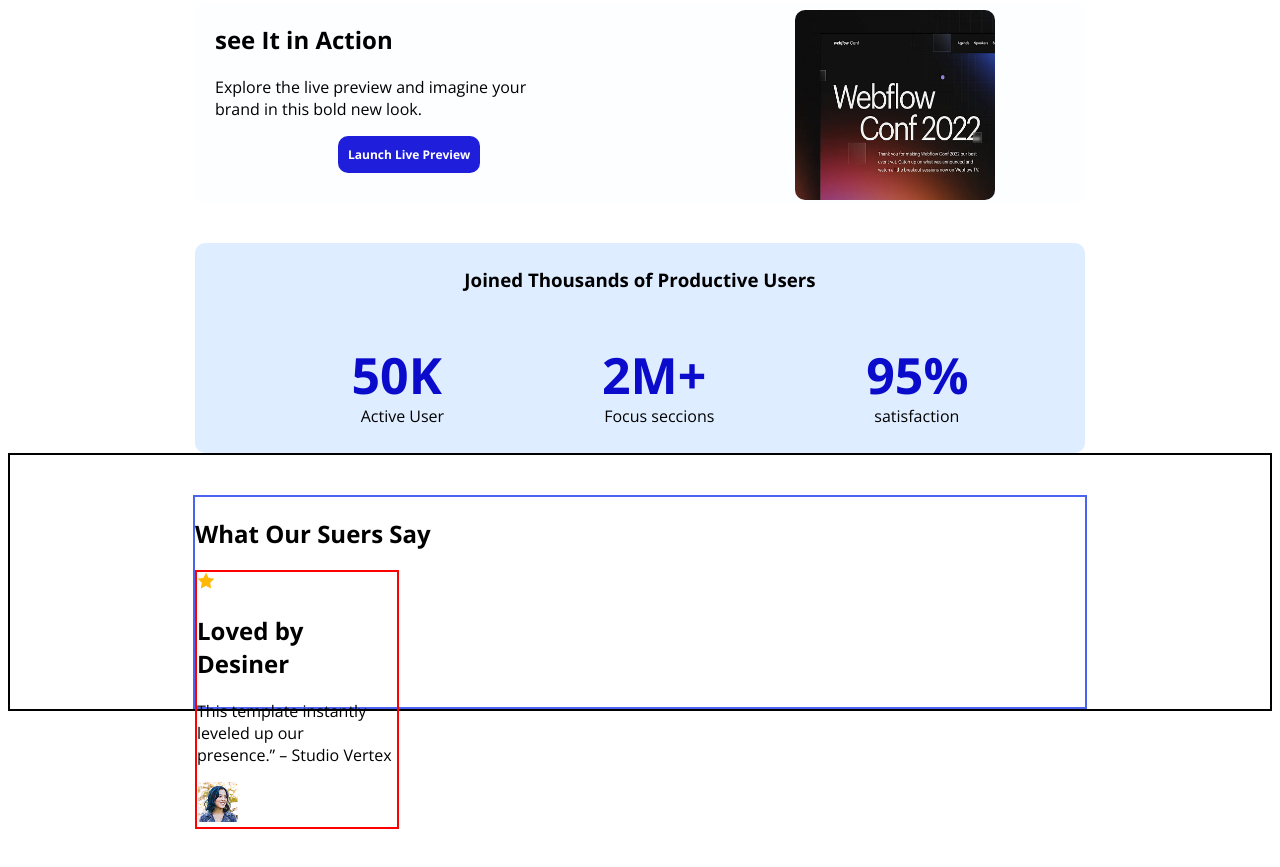
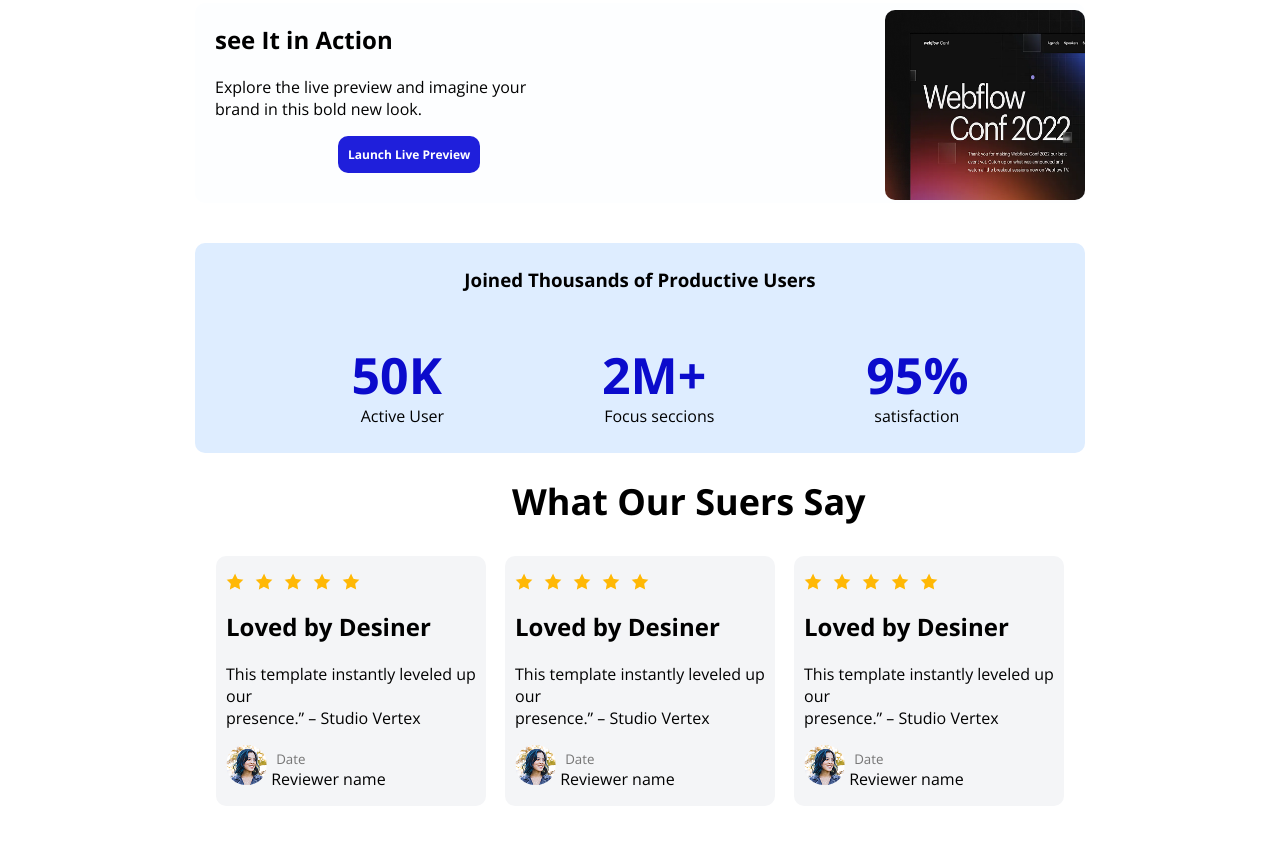
Before and after one commit to fahimshariaranik/first-asseinment, a plain HTML site: page index.html in a window 1280 px wide. Shown: the part 495-1362 px from the top of the page. Before the commit the page ends 1324 px from the top, so only its background shows below. Drawn offline with nearby package versions, Linux system fonts and the light colour scheme; a web font is replaced by a local one.

Commit message:
added the some body section

```diff
--- a/index.html
+++ b/index.html
@@ -67,14 +67,61 @@
 <!--second section end-->
 
                <!--third section start-->
+                <h1 class="what">What Our Suers Say</h1>
 <main class="thr">
+
     <section class="desi">
-<h1>What Our Suers Say</h1>
+
 <div class="card">
+    <div class="imgposition">   <img class="img3" src="B12A01-landing-launchpad/Assets/icon-star.png" >
+      <img class="img3" src="B12A01-landing-launchpad/Assets/icon-star.png" >
+        <img class="img3" src="B12A01-landing-launchpad/Assets/icon-star.png" >
+  <img class="img3" src="B12A01-landing-launchpad/Assets/icon-star.png" >
     <img class="img3" src="B12A01-landing-launchpad/Assets/icon-star.png" >
-    <h1>Loved by Desiner</h1>
+
+</div>
+    <h2>Loved by Desiner</h1>
     <p> This template instantly leveled up our <br> presence.” – Studio Vertex</p>
     <img class="img4" src="B12A01-landing-launchpad/Assets/avatar.png" >
+        <input type="text" name="" placeholder="Date">
+    <label for="">Reviewer name</label>
+
+
+</div>
+
+</div>
+
+<div class="card">
+<div class="imgposition">   <img class="img3" src="B12A01-landing-launchpad/Assets/icon-star.png" >
+      <img class="img3" src="B12A01-landing-launchpad/Assets/icon-star.png" >
+        <img class="img3" src="B12A01-landing-launchpad/Assets/icon-star.png" >
+  <img class="img3" src="B12A01-landing-launchpad/Assets/icon-star.png" >
+    <img class="img3" src="B12A01-landing-launchpad/Assets/icon-star.png" >
+
+</div>
+
+    <h2>Loved by Desiner</h1>
+    <p> This template instantly leveled up our <br> presence.” – Studio Vertex</p>
+    <img class="img4" src="B12A01-landing-launchpad/Assets/avatar.png" >
+   <input type="text" name="" placeholder="Date">
+    <label for="">Reviewer name</label>
+
+</div>
+
+<div class="card">
+  <div class="imgposition">   <img class="img3" src="B12A01-landing-launchpad/Assets/icon-star.png" >
+      <img class="img3" src="B12A01-landing-launchpad/Assets/icon-star.png" >
+        <img class="img3" src="B12A01-landing-launchpad/Assets/icon-star.png" >
+  <img class="img3" src="B12A01-landing-launchpad/Assets/icon-star.png" >
+    <img class="img3" src="B12A01-landing-launchpad/Assets/icon-star.png" >
+
+</div>
+    <h2>Loved by Desiner</h1>
+    <p> This template instantly leveled up our <br> presence.” – Studio Vertex</p>
+    <img class="img4" src="B12A01-landing-launchpad/Assets/avatar.png" >
+    <input type="text" name="" placeholder="Date">
+    <label for="">Reviewer name</label>
+
 </div>
     </section>
 </main>
--- a/style.css
+++ b/style.css
@@ -3,6 +3,7 @@
   font-optical-sizing: auto;
   font-style: normal;
   font-variation-settings: "wdth" 100;
+
 }
 .header {
   height: 450px;
@@ -84,7 +85,7 @@ margin-left: 20px;
     width: 200px;
     position: relative;
     top: -126px;
-    left: 600px;
+    left: 690px;
     border-radius: 10px ;
 }
 .btn3{
@@ -158,25 +159,74 @@ font-weight: bold;
 
                 /*third section start*/
 .thr{
-border: 2px solid;
+
 display: flex;
  justify-content: center;
+padding: 8px 10px;
 }
 .desi{
-border: 2px solid #4b62f2;
+
 margin-top: 40px;
-  height: 210px;
+  height: 360px;
   width: 890px;
+  display: flex;
+  justify-content: center;
+  align-items: center;
+  gap: 19px;
+
+}
+
+.imgposition{
+  display: flex;
+  gap: 1px;
+}
+
+.what{
+position: absolute;
+left: 40%;
+  font-size: 36px;
+
 }
 .img3{
+  margin-left: 10px;
+  margin-top: 17px;
+}
+.card{
+
+  width: 270px;
+  height: 250px;
+  background-color: #f4f5f7;
+  border-radius: 10px;
 
 }
-.card{
-  border: 2px solid red;
-  width: 200px;
+.card h2,p{
+  margin-left: 10px;
+}
+.img4{
+border-radius: 50px;
+margin-left: 10px;
+}
+.desi input{
+position:absolute;
+outline: none;
+border: none;
+padding: 5px;
+background: none;
 
 }
-.img4{
+.desi label{
+position:relative;
+
+
 
 }
+
 /*third section end*/
+
+                    /*fourth section start*/
+
+
+
+
+
+ /*fourth section start*/
```
